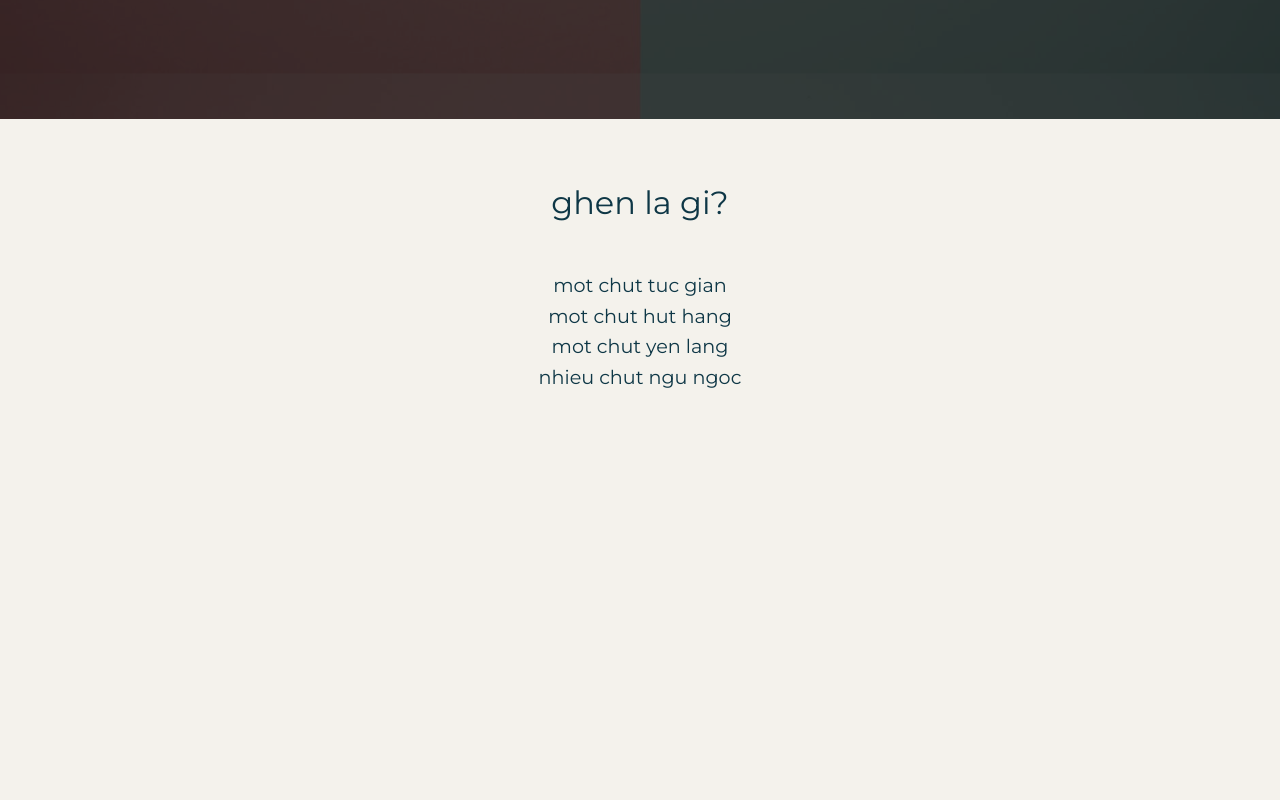
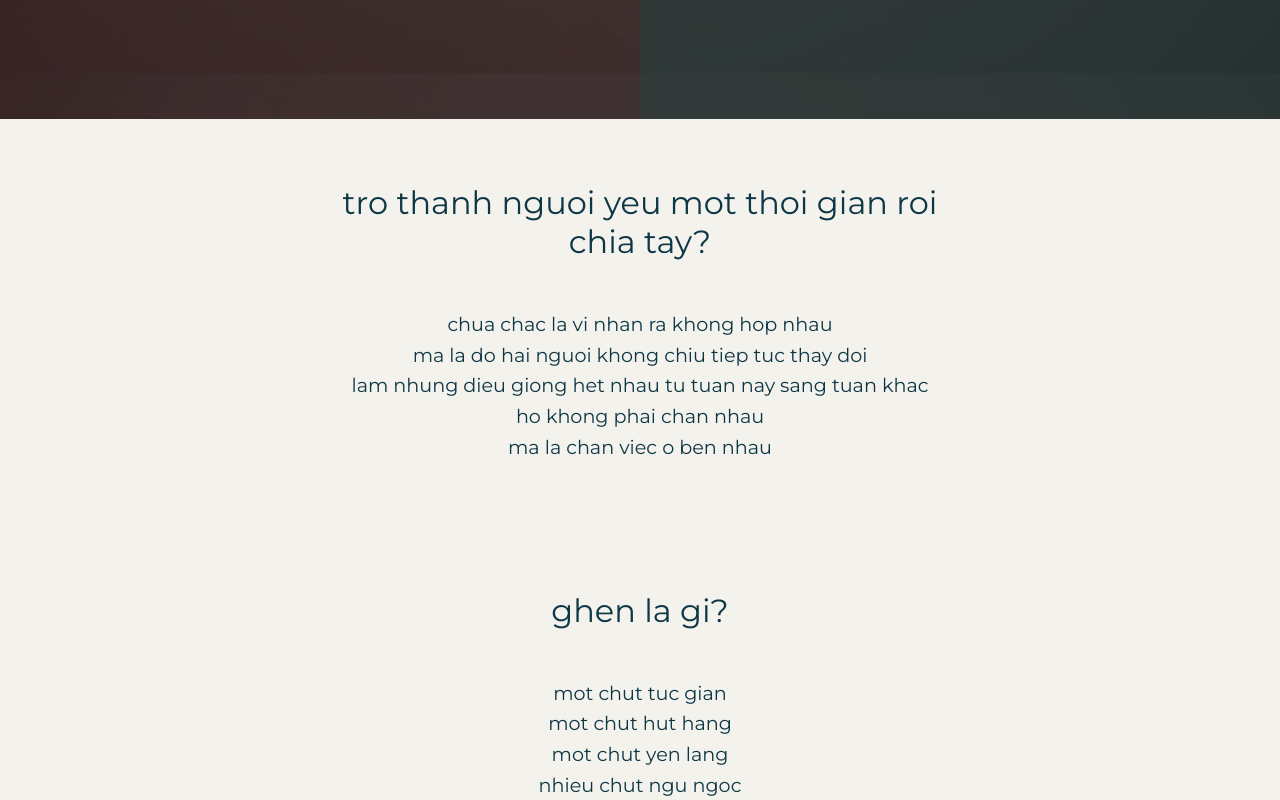
Before and after one commit to phuongnam7899/namkhonglanman, a plain HTML site: page think.html in a window 1280 px wide. Shown: the part 975-1775 px from the top of the page. Before the commit the page ends 1368 px from the top, so only its background shows below. Drawn offline with Linux system fonts and the light colour scheme.

Commit message:
chia tay

```diff
--- a/think.html
+++ b/think.html
@@ -27,11 +27,10 @@
       <div class="head__title">namkhonglanman</div>
       <div class="vertical-space--64"></div>
       <div class="head__menu">
-        <a href="./index.html" class="head__menu__item ">home</a>
+        <a href="./index.html" class="head__menu__item">home</a>
         <a href="./event.html" class="head__menu__item">event</a>
         <a href="#" class="head__menu__item head__menu__item--active">think</a>
         <a href="./eat/index.html" class="head__menu__item">eat</a>
-
       </div>
     </div>
     <div class="vertical-space--64"></div>
@@ -41,6 +40,20 @@
     </div>
     <div class="vertical-space--64"></div>
     <div class="posts">
+      <div class="posts__item">
+        <div class="posts__item__title">
+          tro thanh nguoi yeu mot thoi gian roi chia tay?
+        </div>
+        <div class="posts__item__content">
+          <p>chua chac la vi nhan ra khong hop nhau</p>
+          <p>ma la do hai nguoi khong chiu tiep tuc thay doi</p>
+          <p>lam nhung dieu giong het nhau tu tuan nay sang tuan khac</p>
+          <p>ho khong phai chan nhau </p>
+          <p>ma la chan viec o ben nhau</p>
+        </div>
+      </div>
+      <div class="vertical-space--128"></div>
+      <div class="posts__item">
         <div class="posts__item__title">
           ghen la gi?
         </div>
```
Also changed, not shown: 1 other file. Lines whose indentation alone changed are shown as unchanged.
